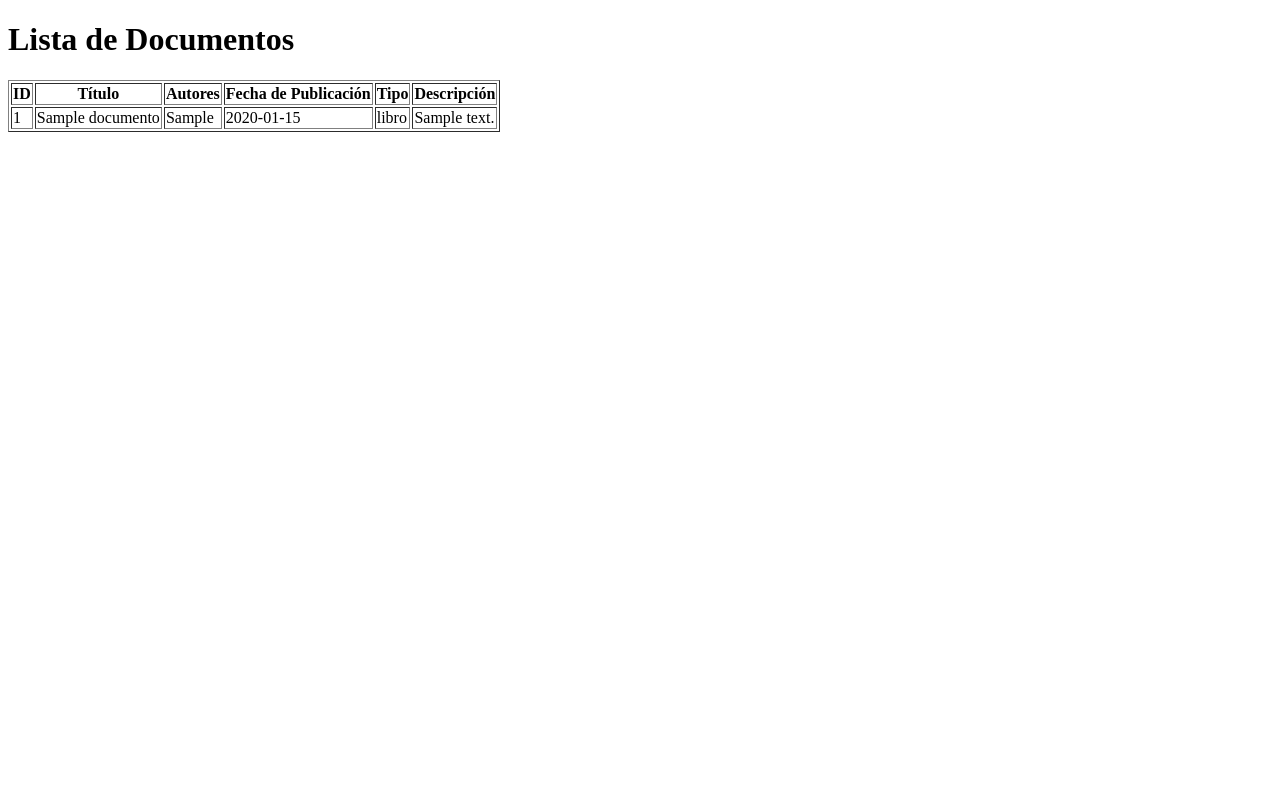
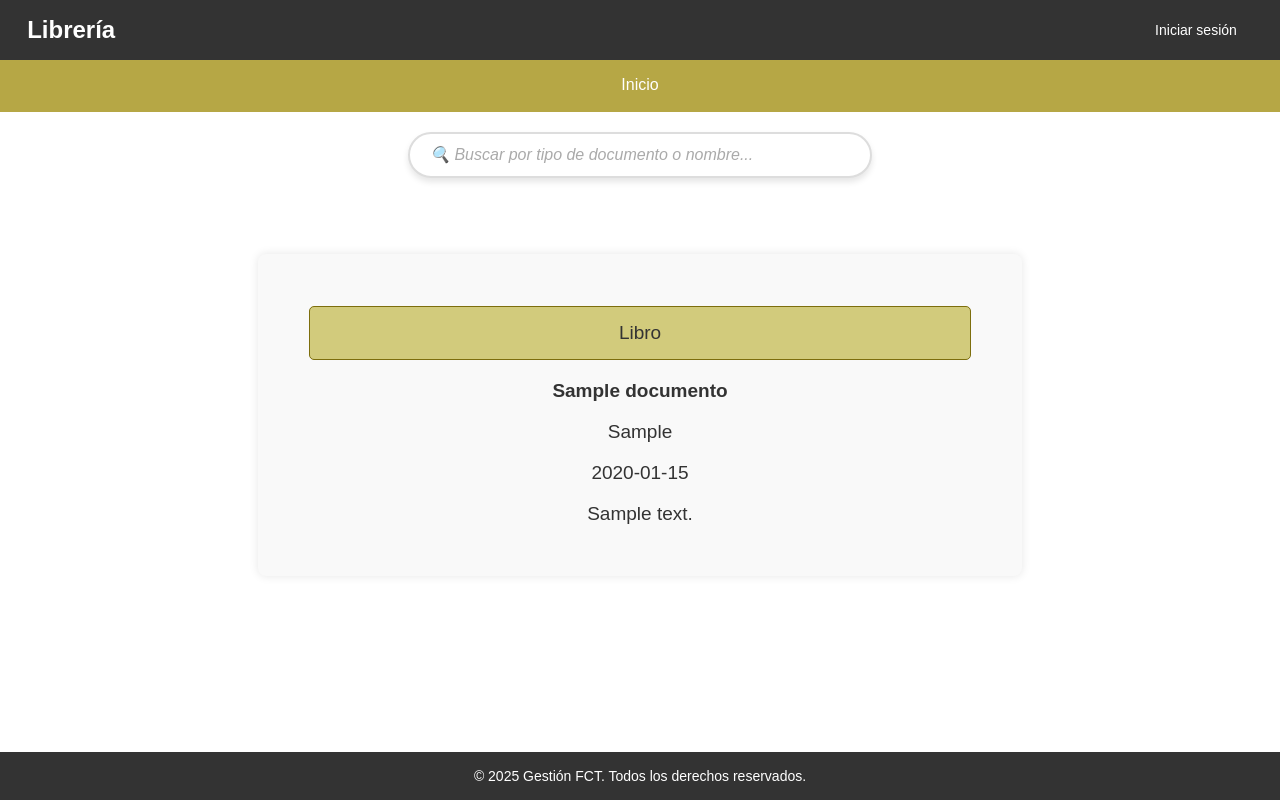
Before and after one commit to sam324sam/Libreria_PHP, a PHP site: page / in a window 1280 px wide. Run offline with PHP 8.4, Linux system fonts and the light colour scheme; tables that the repository leaves empty hold one stand-in row (values such as "Sample post").

Commit message:
Add files via upload

```diff
--- a/public/index.php
+++ b/public/index.php
@@ -7,53 +7,89 @@ $documentoController = new DocumentoController($pdo);
 
 // Obtener todos los documentos
 $documentos = $documentoController->obtenerDocumentos();
+?>
 
-function generaListado($documentos) {
-    echo '<!DOCTYPE html>
+<!DOCTYPE html>
 <html lang="es">
 <head>
     <meta charset="UTF-8">
     <meta name="viewport" content="width=device-width, initial-scale=1.0">
     <title>Documentos</title>
+    <link rel="stylesheet" href="style.css">
 </head>
 <body>
-        <h1>Lista de Documentos</h1>';
+<header>
+        <nav class="nav-usuario" aria-label="nav-usuario">
+            <div class="container-usuario">
+                <span class="nombre-web">Librería</span>
+                <div class="usuario-opciones">
+                    <?php
+                     $html = isset($_SESSION['id_usuario'])
+                     ? '<span class = "usuario">'.$_SESSION['nombre_usuario'].'</span><a href="../views/usuarios/logout.php" class="cerrar-sesion">Cerrar sesión</a>'
+                     : '<a href="../views/usuarios/login.php" class="cerrar-sesion">Iniciar sesión</a>';
+                     echo $html;
+                    ?>
+                </div>
+            </div>
+        </nav>
+        <nav class="nav-navegacion">
+            <div class="container-navegacion">
+                <ul class="menu" id="navNavegacion">
+                    <li><a href="index.php">Inicio</a></li>
+                </ul>
+            </div>
+        </nav>
+    </header>
+    <main>
+        <div class="buscador">
+                <input type="text" id="buscador" placeholder="🔍 Buscar por tipo de documento o nombre..." onkeyup="filtrarDocumentos()">
+        </div>
+        <div id = "mensaje"></div>
+        <div class="containerDocumentos">
+    <?php
+    // Verificar si el array de documentos no está vacío
+    if (!empty($documentos)) {
+        // Recorrer el array de documentos y mostrar los datos en las filas de la tabla
+        foreach ($documentos as $documento) {
+            echo '<div class="containerDatos item-documento" data-tipo = "'. htmlspecialchars($documento['tipo']).'" data-nombre = "'. htmlspecialchars($documento['titulo']).'"  data-autor = "'. htmlspecialchars($documento['lista_autores']).'">
+                <p class = "otroMensaje">' . htmlspecialchars(ucfirst($documento['tipo'])) . '</p>
+                <p class = "tituloDocumento">' . htmlspecialchars($documento['titulo']) . '</p>
+                <p>' . htmlspecialchars($documento['lista_autores']) . '</p>
+                <p>' . htmlspecialchars($documento['fecha_publicacion']) . '</p>
+                <p>' . htmlspecialchars($documento['descripcion']) . '</p>
+            </div>';
+        }
+    } else {
+        // Si no hay documentos, mostrar un mensaje
+        echo '<p class = "mensaje">No hay documentos disponibles.</p>';
+    }
+    ?>
+        </div>
+    </main>
+    <footer class = "footer">
+    <div class="footer-container">
+            <p>&copy; 2025 Gestión FCT. Todos los derechos reservados.</p>
+        </div>
+</footer>
+<script>
+     function filtrarDocumentos() {
+        const mensaje = document.getElementById('mensaje');
+        const filtro = document.getElementById('buscador').value.toLowerCase();
+        const items = document.querySelectorAll('.item-documento');
+        items.forEach(item => {
+            const tipo = item.getAttribute('data-tipo');
+            const titulo = item.getAttribute('data-nombre').toLowerCase();
+            const autor = item.getAttribute('data-autor').toLowerCase();
 
-    if (!empty($documentos)) {
-        echo '<table border="1">
-            <thead>
-                <tr>
-                    <th>ID</th>
-                    <th>Título</th>
-                    <th>Autores</th>
-                    <th>Fecha de Publicación</th>
-                    <th>Tipo</th>
-                    <th>Descripción</th>
-                </tr>
-            </thead>
-            <tbody>';
-
-        foreach ($documentos as $documento) {
-            echo '<tr>
-                <td>' . htmlspecialchars($documento['id']) . '</td>
-                <td>' . htmlspecialchars($documento['titulo']) . '</td>
-                <td>' . htmlspecialchars($documento['lista_autores']) . '</td>
-                <td>' . htmlspecialchars($documento['fecha_publicacion']) . '</td>
-                <td>' . htmlspecialchars($documento['tipo']) . '</td>
-                <td>' . htmlspecialchars($documento['descripcion']) . '</td>
-            </tr>';
+            if (tipo.includes(filtro) || titulo.includes(filtro) || autor.includes(filtro)) {
+                item.style.display = "block";
+                mensaje.innerHTML = '';
+            } else {
+                mensaje.innerHTML = '<p class = "mensaje">No hay documentos disponibles</p>';
+                item.style.display = "none";
             }
-
-        echo '</tbody>
-        </table>';
-    } else {
-        echo '<p>No hay documentos disponibles.</p>';
+        });
     }
-
-    echo '</body>
-    </html>';
-}
-
-// Llamar a la función para mostrar el HTML
-generaListado($documentos);
-?>
+</script>
+</body>
+</html>
--- a/public/style.css
+++ b/public/style.css
@@ -0,0 +1,436 @@
+/* Estilos generales del cuerpo */
+body {
+    font-family: Arial, sans-serif;
+    margin: 0;
+    padding: 0;
+    display: flex;
+    flex-direction: column;
+    height: 100vh; /* Hacer que el cuerpo ocupe toda la altura de la pantalla */
+}
+
+h1{
+    text-align: center;
+    padding: 1em;
+}
+
+h2{
+    text-align: center;
+    padding: 0.5em;
+}
+
+a{
+    text-decoration: none;
+    color: white;
+}
+
+.saludo{
+    font-size: 1.5em;
+    text-align: center;
+    margin-top: 2em;
+    margin-bottom: 0;
+    line-height: 1.7em;
+}
+
+.bienvenida{
+    display: flex;
+    margin: 0 auto;
+    margin-top: 0;
+    justify-content: center;
+    align-items: center;
+    flex-direction: row;
+    width: 70%;
+}
+
+.bienvenida img{
+    width: 37em;
+    margin-top: 6em;
+    height: 35em;
+}
+
+/* Estilo de la barra de navegación inferior */
+.nav-navegacion {
+    background-color:  #b6a745;
+    color: white;
+    padding: 1em 0;
+}
+
+.container-navegacion {
+    text-align: center;
+}
+
+.menu {
+    list-style-type: none;
+    margin: 0;
+    padding: 0;
+}
+
+.menu li {
+    display: inline-block;
+    margin: 0 1.5em;
+    position: relative;
+}
+
+.menu li a {
+    color: white;
+    text-decoration: none;
+    font-size: 16px;
+    transition: color 0.3s ease; /* Transición suave para el color */
+}
+
+.menu li a:hover {
+    color: #333333;  /* Cambiar color del texto cuando se pasa el cursor */
+}
+
+/* Agregar la línea debajo de cada enlace */
+.menu li a::after {
+    content: '';
+    display: block;
+    width: 0%;
+    height: 2px;
+    background-color: #333333;  /* Color de la línea */
+    transition: width 0.3s ease; /* Transición para que la línea crezca */
+}
+
+.menu li a:hover::after {
+    width: 100%;  /* Al hacer hover, la línea crece a su tamaño completo */
+}
+
+/* Estilos del header */
+header {
+    width: 100%;
+}
+
+.nav-usuario {
+    background-color: #333333;
+    padding: 1em 0;
+}
+
+.container-usuario {
+    display: flex;
+    justify-content: space-between;
+    align-items: center;
+    padding: 0 1.7em;
+}
+
+.nombre-web {
+    color: white;
+    font-size: 24px;
+    font-weight: bold;
+}
+
+.usuario-opciones {
+    display: flex;
+    align-items: center;
+    margin-right: 1em;
+}
+
+.usuario {
+    color: white;
+    margin-right: 2em;
+    transition: color 0.3s ease; /* Transición de color para usuario */
+}
+
+.cerrar-sesion {
+    color: white;
+    text-decoration: none;
+    font-size: 14px;
+    transition: color 0.3s ease; /* Transición de color para cerrar sesión */
+}
+
+.usuario:hover,
+.cerrar-sesion:hover {
+    color: #b6a745; /* Cambiar color al pasar el cursor */
+}
+
+.cerrar-sesion:hover {
+    text-decoration: none; /* Eliminar subrayado */
+}
+
+/* 🔍 Estilos del buscador */
+.buscador {
+    display: flex;
+    justify-content: center;
+    margin: 20px 0;
+}
+
+.buscador input {
+    width: 50%;
+    max-width: 400px;
+    padding: 12px 40px 12px 20px;
+    font-size: 16px;
+    border: 2px solid #ddd;
+    border-radius: 25px;
+    outline: none;
+    transition: all 0.3s ease-in-out;
+    background-color: #fff;
+    box-shadow: 0px 4px 6px rgba(0, 0, 0, 0.1);
+}
+
+.buscador input::placeholder {
+    color: #aaa;
+    font-style: italic;
+}
+
+.buscador input:focus {
+    border-color: #b6a745;
+    box-shadow: 0px 4px 8px rgba(83, 92, 2, 0.165);
+}
+
+/* 🔎 Icono de búsqueda dentro del input */
+.buscador {
+    position: relative;
+}
+
+.buscador::before {
+    position: absolute;
+    left: 15px;
+    top: 50%;
+    transform: translateY(-50%);
+    font-size: 18px;
+    color: #aaa;
+}
+
+main {
+    flex: 1; /* Hace que el main ocupe el espacio disponible */
+}
+
+.containerDocumentos{
+    display: flex;
+    flex-wrap: wrap;
+    margin: auto;
+    width: 75%;
+}
+
+.tituloDocumento{
+    font-size: 3em;
+    font-weight: bold;
+}
+
+/* Formulario */
+.formulario, .containerDatos, .bienvenidaForm{
+    max-width: 700px;
+    margin: 3.5em auto;
+    padding: 2em;
+    background-color: #f9f9f9;
+    border-radius: 8px;
+    box-shadow: 0 0 10px rgba(0, 0, 0, 0.1);
+}
+
+.containerDatos{
+    flex-grow: 1;
+    flex-basis: 200;
+}
+
+.containerDatos p{
+    font-size: 19px;
+    color: #333;
+    text-align: center;
+}
+
+.input-container {
+    margin-bottom: 1.5em;
+}
+
+.input-container label {
+    display: block;
+    margin-bottom: 0.5em;
+    font-size: 16px;
+    color: #333;
+}
+
+.input-container input,
+.input-container select,
+.input-container  textarea {
+    width: 100%;
+    padding: 0.8em;
+    font-size: 14px;
+    border: 1px solid #ccc;
+    border-radius: 4px;
+}
+
+.input-container  textarea {
+    height: 120px;
+}
+
+.input-container  input:focus,
+.input-container  select:focus,
+.input-container  textarea:focus {
+    border-color: #b6a745;
+    outline: none;
+}
+
+/* Botones */
+.botones {
+    display: flex;
+    justify-content: center;
+    gap: 3em;
+    margin-top: 3em;
+    margin-bottom: 2em;
+}
+
+.boton-enviar,
+.boton-borrar,
+.boton-editar {
+    padding: 0.8em 2em;
+    font-size: 16px;
+    border: none;
+    border-radius: 4px;
+    cursor: pointer;
+    transition: background-color 0.3s ease;
+}
+
+.boton-opcion{
+    display: flex;
+    justify-content: center;
+    margin: auto;
+    margin-top: 1em;
+    padding: 1em;
+    font-size: 20px;
+    border: none;
+    border-radius: 10px;
+    cursor: pointer;
+    background-color: #807408;
+    color: white;
+    transition: background-color 0.3s ease;
+}
+
+.boton-opcion:hover {
+    background-color: #685e07;
+}
+
+
+.boton-enviar {
+    background-color: #4CAF50;
+    color: white;
+}
+
+.boton-enviar:hover {
+    background-color: #45a049;
+}
+
+.boton-editar {
+    background-color: #0953a3;
+    color: white;
+}
+
+.boton-editar:hover {
+    background-color: rgb(6, 76, 150);
+}
+
+.boton-borrar {
+    background-color: #f44336;
+    color: white;
+}
+
+.boton-borrar:hover {
+    background-color: #e53935;
+}
+
+.registro-link {
+    text-align: center;
+    margin-top: 1rem;
+    font-size: 1rem;
+    color: #555;
+}
+
+.registro-link p {
+    margin: 0;
+}
+
+.registro-link a {
+    color: #007BFF;
+    text-decoration: none;
+    font-weight: bold;
+    transition: color 0.3s ease;
+}
+
+.registro-link a:hover {
+    color: #0056b3;
+    text-decoration: underline;
+}
+
+
+.mensaje, .mensajeBueno, .otroMensaje, .mensajeAzul {
+    text-align: center;
+    font-size: 18px;
+    padding: 15px;
+    border-radius: 5px;
+    width: 50%;
+    margin: 20px auto;
+}
+
+.mensaje{
+    width: 90%;
+    color: #ff6347;
+    background-color: #fff3f3;
+    border: 1px solid #ff6347;
+}
+
+.mensajeBueno {
+    width: 90%;
+    color: #38b443;
+    background-color: #f8fff3;
+    border: 1px solid #38b443;
+}
+
+.otroMensaje {
+    width: 90%;
+    color: #77690d;
+    background-color: #b1a4138a;
+    border: 1px solid #7d6e0d;
+}
+
+.mensajeAzul{
+    width: 90%;
+    color: rgb(249, 249, 249);
+    background-color: #03033e6a;
+    border: 1px solid #030a30;
+}
+
+
+/* Responsive */
+@media (max-width: 768px) {
+    .formulario {
+        padding: 1.5em;
+    }
+}
+
+/* Estilos del footer */
+.footer {
+    background-color: #333333;
+    color: white;
+    padding: 1em 0;
+    text-align: center;
+    position: relative;
+    width: 100%;
+    bottom: 0;
+}
+
+.footer-container p {
+    margin: 0;
+    font-size: 14px;
+}
+
+/* Estilos responsivos */
+@media screen and (max-width: 768px) {
+    .container-usuario {
+        flex-direction: column;
+        align-items: flex-start;
+    }
+
+    .usuario-opciones {
+        margin-top: 10px;
+    }
+
+    .menu li {
+        display: block;
+        margin: 10px 0;
+    }
+}
+
+@media screen and (min-width: 769px) {
+    .container-usuario {
+        flex-direction: row;
+        justify-content: space-between;
+    }
+}
```
Lines whose indentation alone changed are shown as unchanged.
